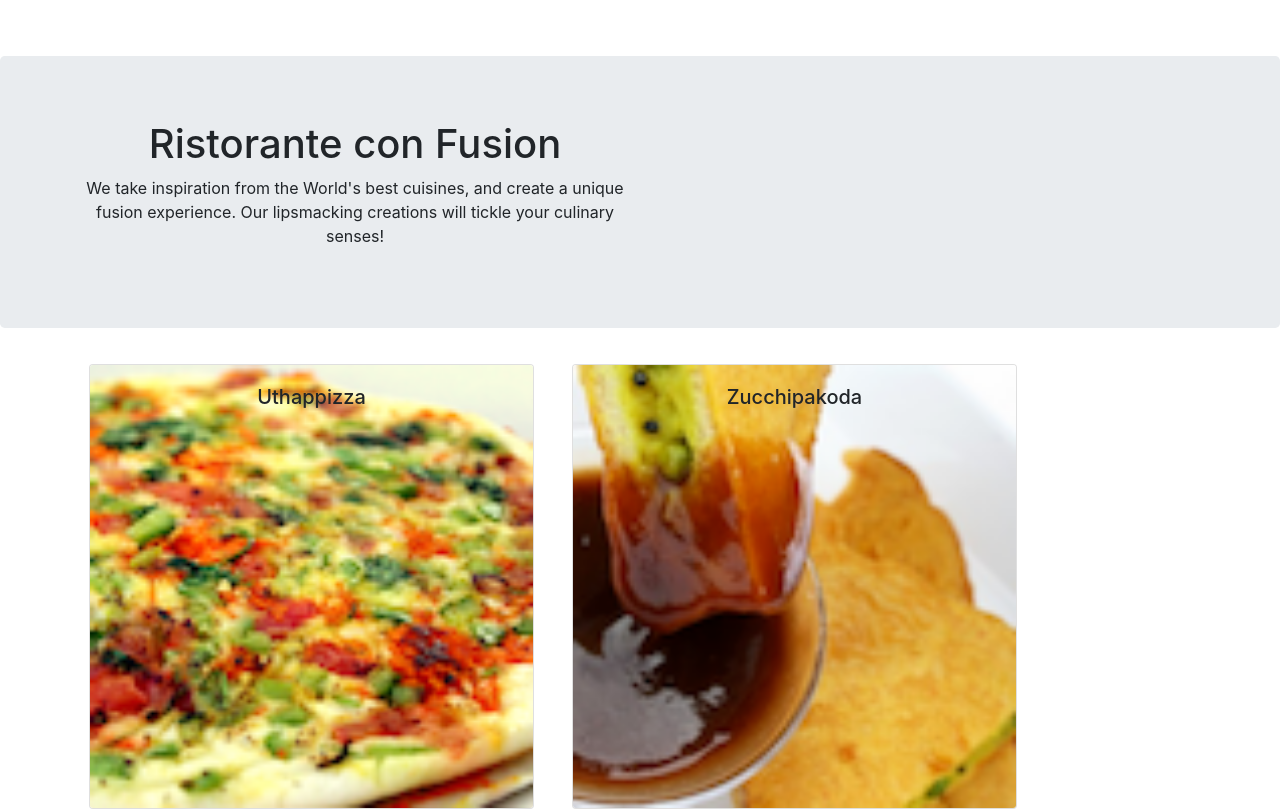
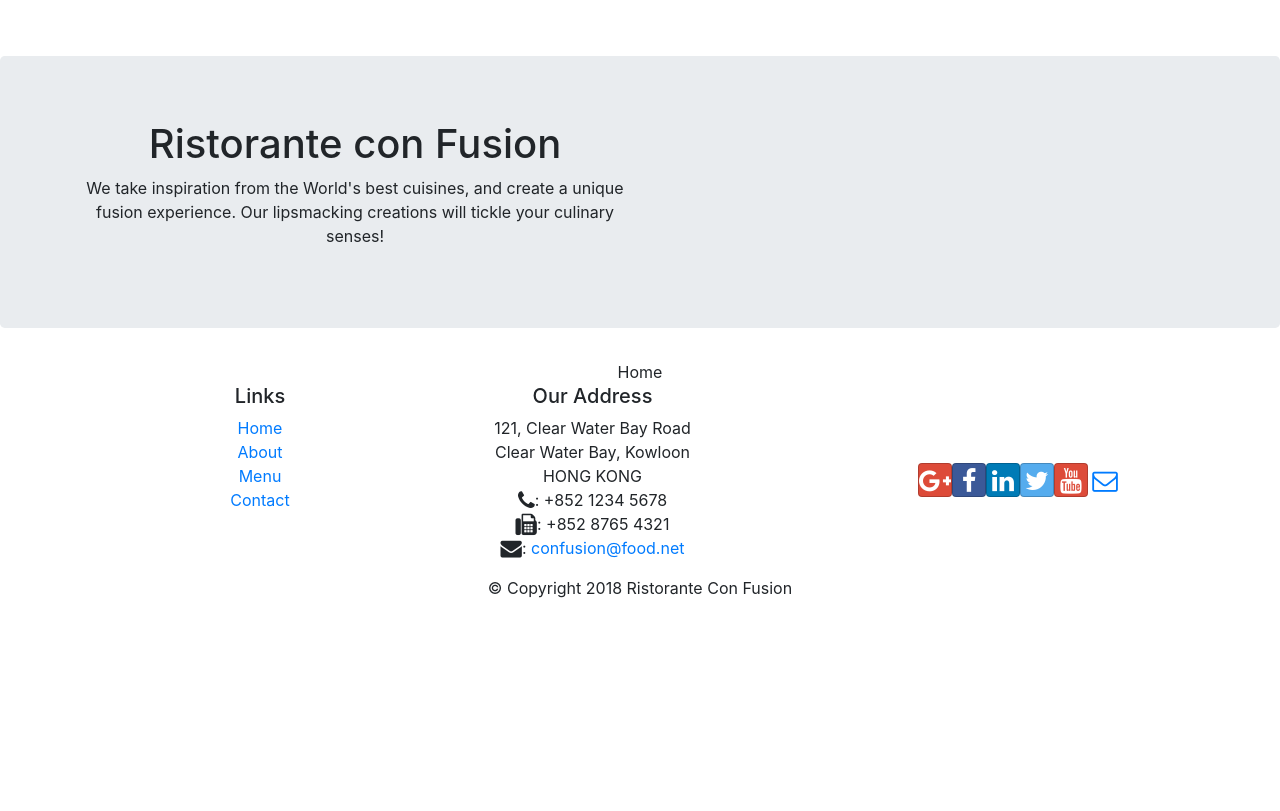
Before and after one commit to liminjun/front-end-react, a React (Create React App) app: page /home in a window 1280 px wide. Shown: the top 811 px of the page. Built offline with nearby package versions, Linux system fonts and the light colour scheme.

Commit message:
feat:1.add Header and Footer Components.2.Add route.

```diff
--- a/package.json
+++ b/package.json
@@ -9,6 +9,7 @@
     "react": "^16.5.2",
     "react-dom": "^16.5.2",
     "react-popper": "^0.9.2",
+    "react-router-dom": "^4.2.2",
     "react-scripts": "2.0.5",
     "reactstrap": "^5.0.0"
   },
--- a/src/App.js
+++ b/src/App.js
@@ -3,15 +3,19 @@ import Main from './components/MainComponent';
 
 
 import './App.css';
+import { BrowserRouter } from 'react-router-dom';
 
 
 class App extends Component {
 
   render() {
     return (
-      <div>
-        <Main></Main>
-      </div>
+      <BrowserRouter>
+
+        <div>
+          <Main></Main>
+        </div>
+      </BrowserRouter>
     );
   }
 }
--- a/src/components/FooterComponent.js
+++ b/src/components/FooterComponent.js
@@ -46,6 +46,7 @@ class Footer extends Component {
                     </div>
                 </div>
             </div>
+
         )
     }
 }
--- /dev/null
+++ b/src/components/HomeComponent.js
@@ -0,0 +1,11 @@
+import React from 'react';
+
+function Home(props){
+    return (
+        <div className='container'>
+        <h4>Home Page.</h4>
+        </div>
+    );
+}
+
+export default Home;
--- a/src/components/MainComponent.js
+++ b/src/components/MainComponent.js
@@ -1,5 +1,5 @@
 import React, { Component } from 'react';
-
+import Home from './HomeComponent';
 import Header from './HeaderComponent';
 
 import Footer from './FooterComponent';
@@ -7,32 +7,45 @@ import Menu from './MenuComponent';
 import DishDetail from './DishDetailComponent';
 import { DISHES } from '../shared/dishes';
 import logo from '../logo.svg';
+import {Switch,Route,Redirect} from 'react-router-dom';
+
+
 
 class Main extends Component {
   constructor(props) {
     super(props);
 
     this.state = {
-      dishes: DISHES,
-      selectedDish:null
+      dishes: DISHES
     }
   }
 
-  onDishSelect(dishId) {
-    debugger;
-    //修改state的属性，必须使用setState
-    this.setState({
-      selectedDish: dishId
-    });
-  }
+  // onDishSelect(dishId) {
+  //   debugger;
+  //   //修改state的属性，必须使用setState
+  //   this.setState({
+  //     selectedDish: dishId
+  //   });
+  // }
 
   render() {
+    const HomePage=()=>{
+      return (
+        <Home></Home>
+      )
+    }
     return (
       <div className="App">
+
         <Header></Header>
-        <Menu dishes={this.state.dishes} onClick={(dishId)=>this.onDishSelect(dishId)}></Menu>
+        <Switch>
+          <Route path="/home"  component={HomePage}>Home</Route>
+          <Route exact path="/menu" component={()=><Menu dishes={this.state.dishes}>Menu</Menu>}></Route>
+          <Redirect to="/home"></Redirect>
+        </Switch>
+        {/* <Menu dishes={this.state.dishes} onClick={(dishId)=>this.onDishSelect(dishId)}></Menu>
 
-        <DishDetail dish={this.state.dishes.filter((dish)=>dish.id===this.state.selectedDish)[0]}></DishDetail>
+        <DishDetail dish={this.state.dishes.filter((dish)=>dish.id===this.state.selectedDish)[0]}></DishDetail> */}
         <Footer></Footer>
       </div>
     );
```
Also changed, not shown: 1 other file (tests, documents, lock files or other folders).
